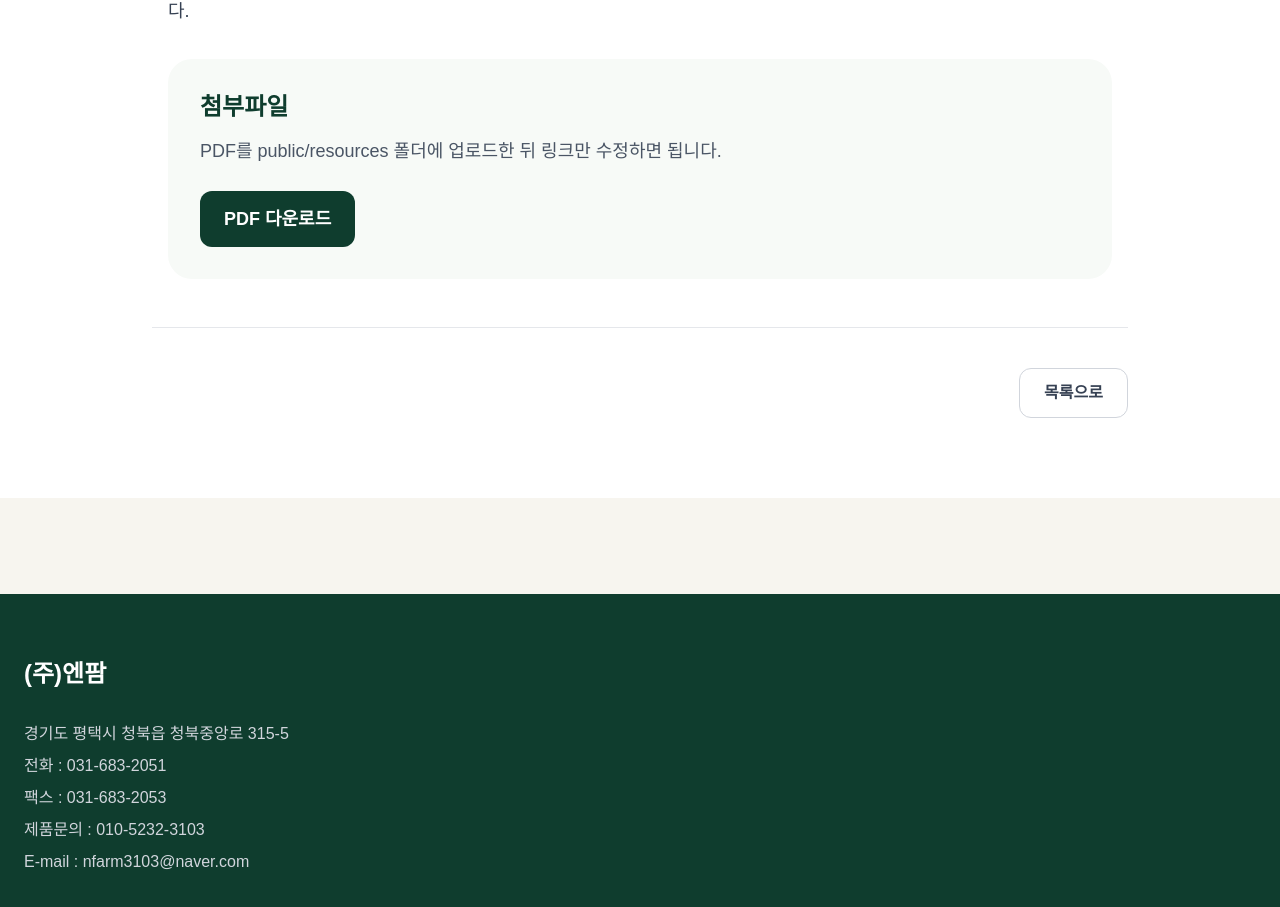
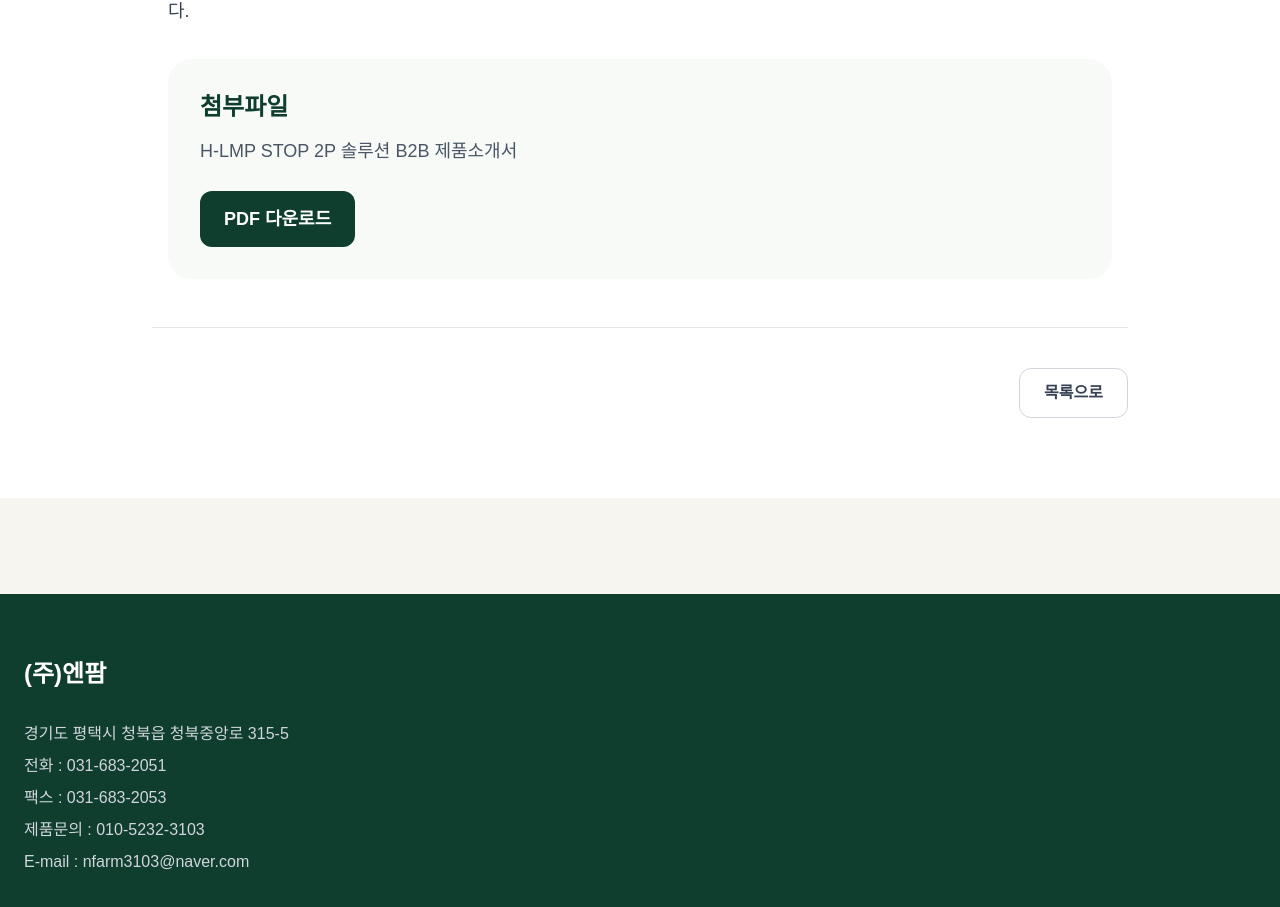
Before and after one commit to uncypdf/enfarm-site, a Next.js app: page /resources/1 in a window 1280 px wide. Shown: the part 812-1719 px from the top of the page. Built offline with nearby package versions, Linux system fonts and the light colour scheme.

Commit message:
Add STOP 2P brochure download

```diff
--- a/src/app/resources/1/page.tsx
+++ b/src/app/resources/1/page.tsx
@@ -37,11 +37,11 @@ export default function ResourceDetailPage() {
             <div className="rounded-3xl bg-[#f7faf7] p-8">
               <h3 className="text-2xl font-black text-[#0f3d2e]">첨부파일</h3>
               <p className="mt-3 text-gray-600">
-                PDF를 public/resources 폴더에 업로드한 뒤 링크만 수정하면 됩니다.
+                H-LMP STOP 2P 솔루션 B2B 제품소개서
               </p>
 
               <a
-                href="/resources/stop2p-solution.pdf"
+                href="/H-LMP STOP 2P 솔루션 b2b(케이피드).pdf"
                 download
                 className="mt-6 inline-block rounded-xl bg-[#0f3d2e] px-6 py-3 font-bold text-white transition hover:bg-[#14533f]"
               >
```
Also changed, not shown: 1 other file (tests, documents, lock files or other folders).
